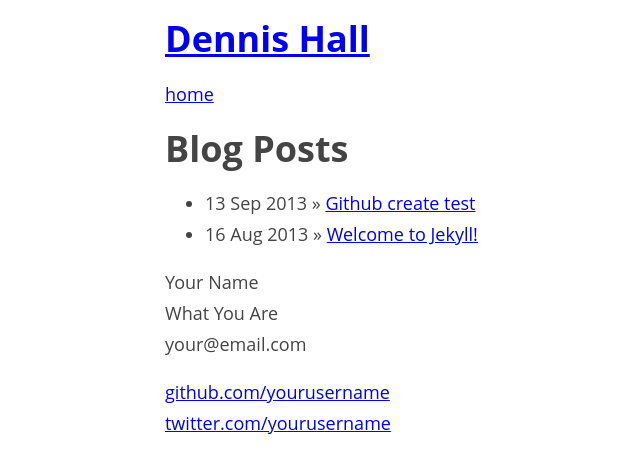
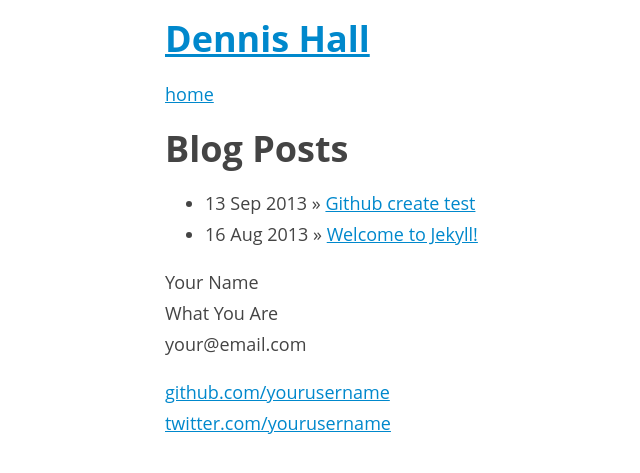
Before and after one commit to dnshl/dnshl.github.io, a Jekyll site: the page built from index.html, in a window 1280 px wide. Shown: the top 473 px of the page, without its empty margins (125-765 px from the left). Built offline with Jekyll 4.4.1, drawn with Linux system fonts in a browser that asks for light colours; Markdown is read by kramdown in place of the engine named in the settings.

Commit message:
Change link color

```diff
--- a/assets/css/main.css
+++ b/assets/css/main.css
@@ -5,6 +5,10 @@ body {
   line-height: 1.7em;
 }
 
+a {
+  color: #08C;
+}
+
 .container {
   background-color: #fff;
   width: 700px;
```
